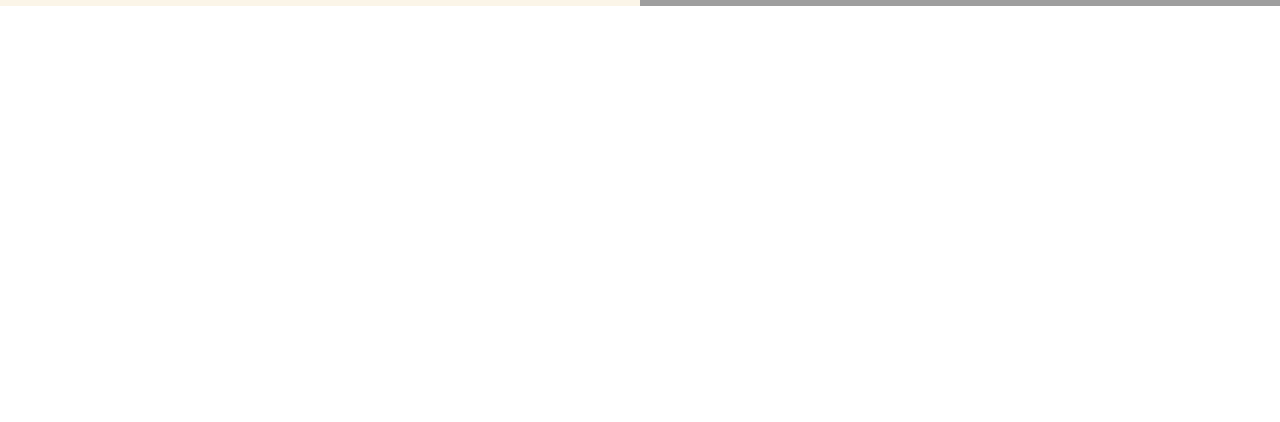
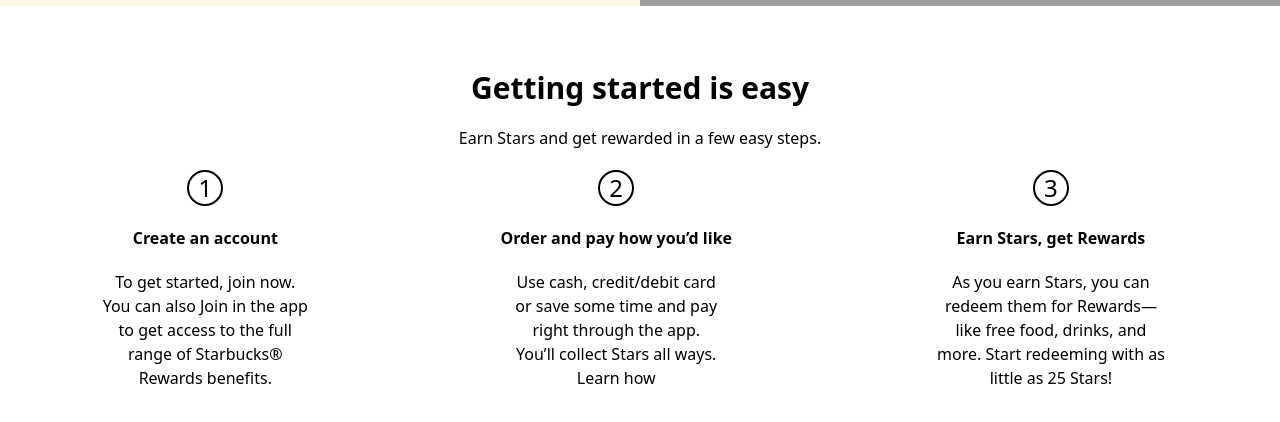
Before and after one commit to aboodJS/starbucks-rewards, a Vue app: page / in a window 1280 px wide. Shown: the part 682-1104 px from the top of the page. Built offline with nearby package versions, Linux system fonts and the light colour scheme; grey boxes are pictures that could not be loaded.

Commit message:
added a rewards section

```diff
--- a/index.html
+++ b/index.html
@@ -9,7 +9,7 @@
     <title>Vite App</title>
   </head>
   <body>
-    <div id="app" class="h-[2000px] w-full"></div>
+    <div id="app" class="h-[3000px] w-screen"></div>
     <script type="module" src="/src/main.js"></script>
   </body>
 </html>
--- a/src/App.vue
+++ b/src/App.vue
@@ -1,4 +1,5 @@
 <script setup>
+import GetStarted from './components/getStarted.vue'
 import NavBar from './components/NavBar.vue'
 </script>
 
@@ -32,4 +33,24 @@
       class="md:w-1/2 h-[67vh] max-md:mt-7"
     />
   </section>
+  <section class="grid content-center justify-center gap-5 my-16">
+    <div class="text-center grid gap-5">
+      <h1 class="text-3xl font-bold">Getting started is easy</h1>
+      <p>Earn Stars and get rewarded in a few easy steps.</p>
+    </div>
+    <main class="md:flex justify-center">
+      <GetStarted title="Create an account" number="1"
+        >To get started, join now. You can also Join in the app to get access to the full range of
+        Starbucks® Rewards benefits.</GetStarted
+      >
+      <GetStarted title="Order and pay how you’d like" number="2"
+        >Use cash, credit/debit card or save some time and pay right through the app. You’ll collect
+        Stars all ways. Learn how</GetStarted
+      >
+      <GetStarted title="Earn Stars, get Rewards" number="3"
+        >As you earn Stars, you can redeem them for Rewards—like free food, drinks, and more. Start
+        redeeming with as little as 25 Stars!</GetStarted
+      >
+    </main>
+  </section>
 </template>
--- a/src/components/NavBar.vue
+++ b/src/components/NavBar.vue
@@ -1,6 +1,6 @@
 <script setup>
 import { ref } from 'vue'
-
+import App from '@/App.vue'
 const show = ref(false)
 </script>
 
--- /dev/null
+++ b/src/components/getStarted.vue
@@ -0,0 +1,13 @@
+<script setup>
+const props = defineProps(['number', 'title'])
+</script>
+
+<template>
+  <main class="grid gap-5">
+    <div class="rounded-full text-2xl border-2 w-9 text-center justify-self-center">
+      {{ number }}
+    </div>
+    <p class="font-bold w-fit justify-self-center">{{ title }}</p>
+    <p class="w-1/2 justify-self-center text-center"><slot></slot></p>
+  </main>
+</template>
```
